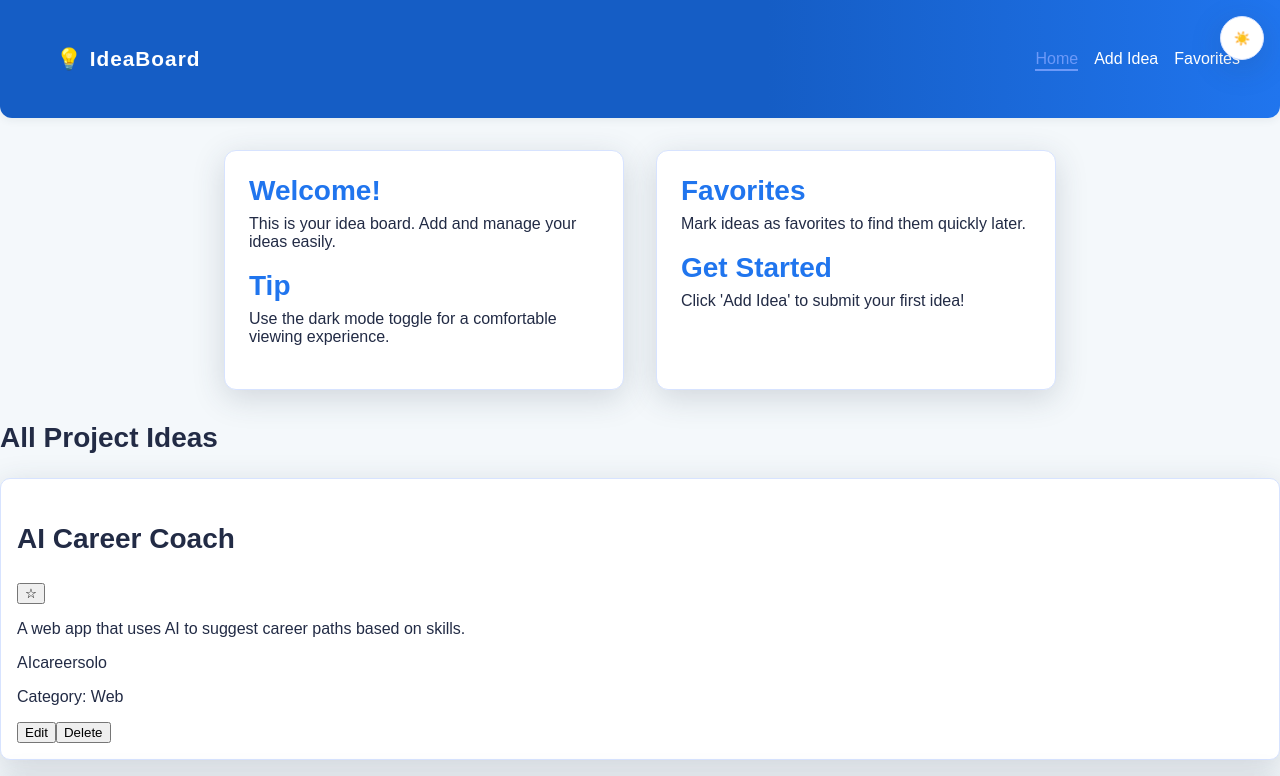
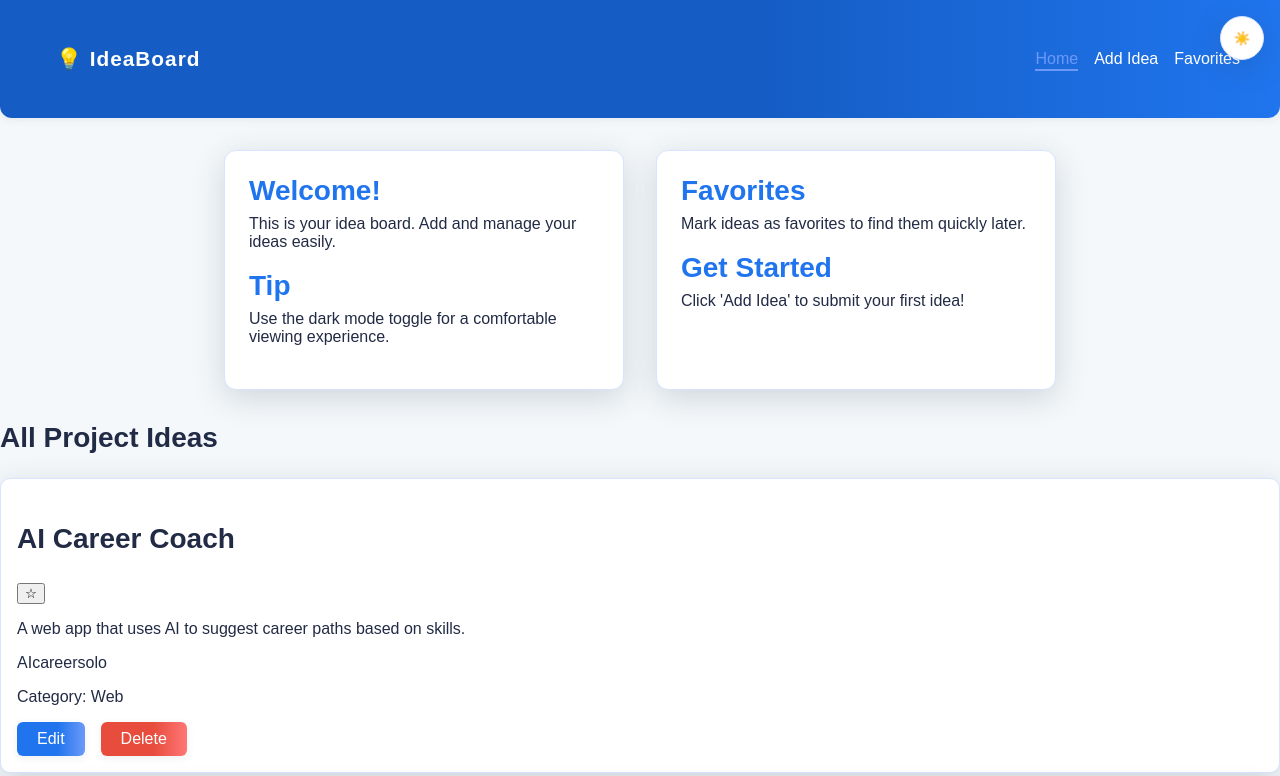
Before and after one commit to evansveryown/phase_2_final_project, a React (Vite) app: page / in a window 1280 px wide. Shown: the top 776 px of the page. Built offline with nearby package versions, Linux system fonts and the light colour scheme; data requests are answered from the project's data file.

Commit message:
addedcolourtoedit

```diff
--- a/src/App.css
+++ b/src/App.css
@@ -197,3 +197,47 @@ body, .idea-card, .idea-form, .navbar {
 h1, h2, h3, h4, h5, h6 {
   font-size: 28px !important;
 }
+
+.card-actions {
+  display: flex;
+  gap: 1rem;
+  margin-top: 1rem;
+}
+
+.edit-btn {
+  background: linear-gradient(90deg, var(--primary) 60%, var(--primary-light) 100%);
+  color: #fff;
+  border: none;
+  border-radius: 6px;
+  padding: 8px 20px;
+  font-size: 1rem;
+  font-weight: 500;
+  cursor: pointer;
+  transition: background 0.2s, transform 0.1s;
+  box-shadow: 0 2px 8px rgba(44, 62, 80, 0.08);
+}
+
+.edit-btn:hover,
+.edit-btn:focus {
+  background: linear-gradient(90deg, var(--primary-dark) 60%, var(--primary) 100%);
+  transform: translateY(-2px) scale(1.03);
+}
+
+.delete-btn {
+  background: linear-gradient(90deg, #e74c3c 60%, #ff7675 100%);
+  color: #fff;
+  border: none;
+  border-radius: 6px;
+  padding: 8px 20px;
+  font-size: 1rem;
+  font-weight: 500;
+  cursor: pointer;
+  transition: background 0.2s, transform 0.1s;
+  box-shadow: 0 2px 8px rgba(44, 62, 80, 0.08);
+}
+
+.delete-btn:hover,
+.delete-btn:focus {
+  background: linear-gradient(90deg, #c0392b 60%, #e17055 100%);
+  transform: translateY(-2px) scale(1.03);
+}
```
